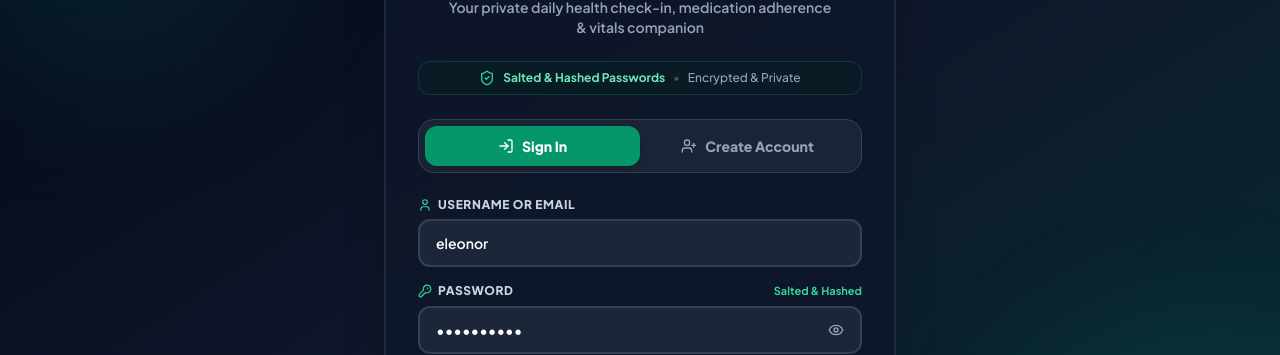
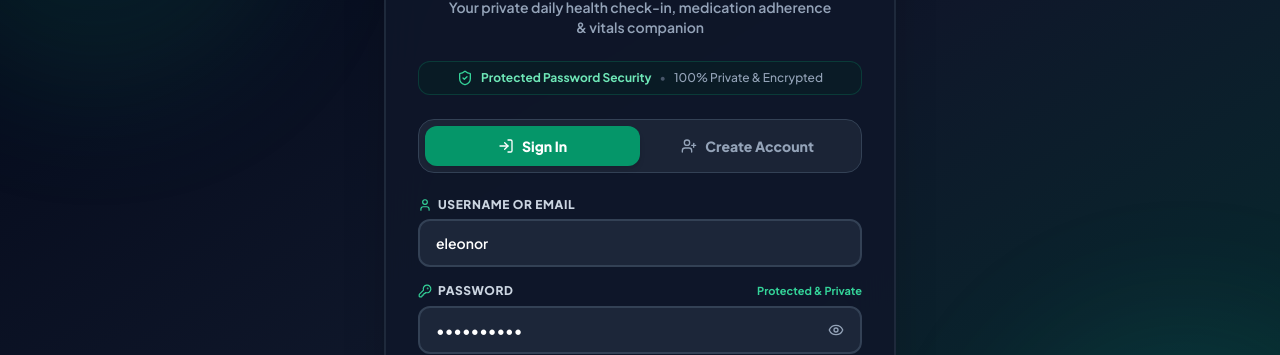
Before and after one commit to Chrisztopher-dot/Health-App, a React (Vite) app: page / in a window 1280 px wide. Shown: the part 197-552 px from the top of the page. Built offline with nearby package versions, Linux system fonts and the light colour scheme.

Commit message:
Update password and security wording to senior-friendly language

```diff
--- a/src/components/auth/AuthScreen.tsx
+++ b/src/components/auth/AuthScreen.tsx
@@ -151,9 +151,9 @@ export const AuthScreen: React.FC<AuthScreenProps> = ({ onAuthenticated }) => {
         {/* Compact Security & Encryption Indicator */}
         <div className="bg-emerald-950/30 border border-emerald-500/20 rounded-xl px-3.5 py-2 flex items-center justify-center gap-2 text-xs">
           <ShieldCheck className="w-4 h-4 text-emerald-400 flex-shrink-0" />
-          <span className="font-bold text-emerald-300">Salted & Hashed Passwords</span>
+          <span className="font-bold text-emerald-300">Protected Password Security</span>
           <span className="text-slate-600">•</span>
-          <span className="text-slate-400 font-medium">Encrypted & Private</span>
+          <span className="text-slate-400 font-medium">100% Private & Encrypted</span>
         </div>
 
         {/* Mode Selector Tabs (Sign In vs Create Account) */}
@@ -231,7 +231,7 @@ export const AuthScreen: React.FC<AuthScreenProps> = ({ onAuthenticated }) => {
                   <KeyRound className="w-3.5 h-3.5 text-emerald-400" />
                   Password
                 </label>
-                <span className="text-[11px] text-emerald-400 font-bold">Salted & Hashed</span>
+                <span className="text-[11px] text-emerald-400 font-bold">Protected & Private</span>
               </div>
               <div className="relative">
                 <input
@@ -259,7 +259,7 @@ export const AuthScreen: React.FC<AuthScreenProps> = ({ onAuthenticated }) => {
               className="w-full py-3.5 bg-gradient-to-r from-emerald-600 to-teal-600 hover:from-emerald-500 hover:to-teal-500 text-white font-black rounded-xl shadow-lg shadow-emerald-950/40 flex items-center justify-center gap-2 transition-all active:scale-98 disabled:opacity-50 text-base"
             >
               {isLoading ? (
-                <span>Verifying Salt & Hash...</span>
+                <span>Signing you in securely...</span>
               ) : (
                 <>
                   <span>Sign In to Your Health Portal</span>
@@ -403,11 +403,11 @@ export const AuthScreen: React.FC<AuthScreenProps> = ({ onAuthenticated }) => {
               className="w-full py-3.5 bg-gradient-to-r from-emerald-600 to-teal-600 hover:from-emerald-500 hover:to-teal-500 text-white font-black rounded-xl shadow-lg shadow-emerald-950/40 flex items-center justify-center gap-2 transition-all active:scale-98 disabled:opacity-50 text-base mt-2"
             >
               {isLoading ? (
-                <span>Deriving Salt & PBKDF2 Hash...</span>
+                <span>Creating your secure account...</span>
               ) : (
                 <>
                   <Lock className="w-4 h-4" />
-                  <span>Create Salted & Hashed Account</span>
+                  <span>Create Secure Health Account</span>
                 </>
               )}
             </button>
--- a/src/components/settings/SettingsModal.tsx
+++ b/src/components/settings/SettingsModal.tsx
@@ -152,11 +152,11 @@ export const SettingsModal: React.FC<SettingsModalProps> = ({
                   <div className="text-xs font-black text-slate-900 flex items-center gap-1.5">
                     <span>Account: {username ? `@${username}` : formData.name}</span>
                     <span className="px-1.5 py-0.2 rounded text-[10px] font-extrabold bg-emerald-100 text-emerald-800">
-                      Salted & Hashed (PBKDF2)
+                      Private & Protected
                     </span>
                   </div>
                   <div className="text-[11px] text-slate-500 font-medium">
-                    Protected with 100,000 cryptographic rounds and random salt
+                    Protected password security keeps your private health logs safe on this device
                   </div>
                 </div>
               </div>
```
